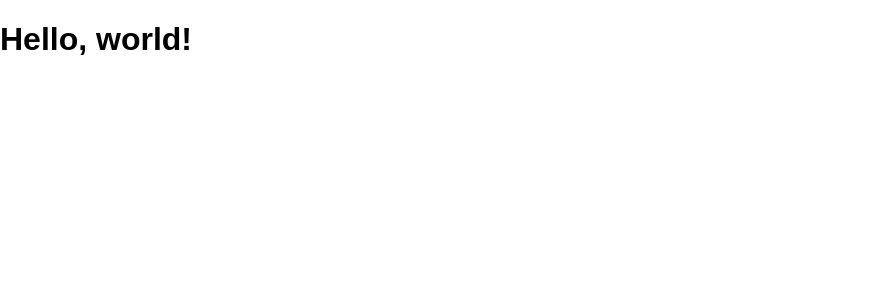
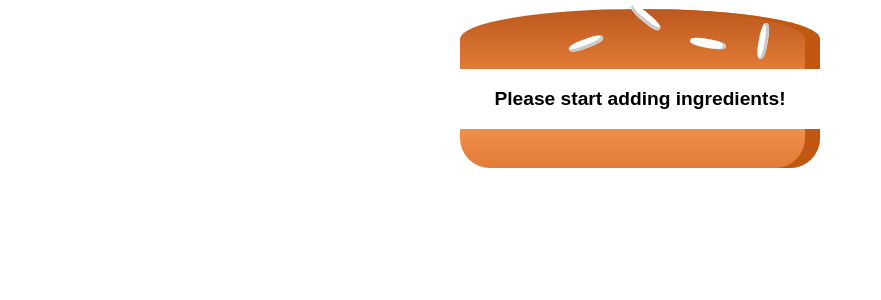
Before and after one commit to azat-nasyrov-dev/burger-app, a React (Create React App) app: page / in a window 1280 px wide. Shown: the top 300 px of the page, without its empty margins (0-881 px from the left). Built offline with nearby package versions, Linux system fonts and the light colour scheme.

Commit message:
Created the initial structure of the project, added the initial state of the application using the useState hook, also added several components and styles to them

```diff
--- a/src/App.js
+++ b/src/App.js
@@ -1,11 +1,8 @@
 import React from 'react';
+import BurgerBuilder from "./containers/BurgerBuilder/BurgerBuilder";
 
-const App = () => {
-  return (
-    <div>
-      <h1>Hello, world!</h1>
-    </div>
-  );
-};
+const App = () => (
+  <BurgerBuilder/>
+);
 
 export default App;
--- /dev/null
+++ b/src/components/Burger/BuildControls/BuildControls.js
@@ -0,0 +1,11 @@
+import React from 'react';
+
+const BuildControls = props => {
+  return (
+    <div>
+
+    </div>
+  );
+};
+
+export default BuildControls;
--- /dev/null
+++ b/src/components/Burger/Burger.css
@@ -0,0 +1,30 @@
+.Burger {
+    width: 100%;
+    margin: auto;
+    height: 250px;
+    overflow: auto;
+    text-align: center;
+    font-weight: bold;
+    font-size: 1.2rem;
+}
+
+@media (min-width: 1000px) and (min-height: 700px) {
+    .Burger {
+        width: 700px;
+        height: 600px;
+    }
+}
+
+@media (min-width: 500px) and (min-width: 401px) {
+    .Burger {
+        width: 450px;
+        height: 300px;
+    }
+}
+
+@media (min-width: 500px) and (max-height: 400px) {
+    .Burger {
+        width: 350px;
+        height: 200px;
+    }
+}
--- /dev/null
+++ b/src/components/Burger/Burger.js
@@ -0,0 +1,29 @@
+import React from 'react';
+import './Burger.css';
+import Ingredient from "./Ingredient/Ingredient";
+
+const Burger = ({ingredients}) => {
+  const ingredientKeys = Object.keys(ingredients);
+  let ingList = [];
+
+  ingredientKeys.forEach(igKey => {
+    const amount = ingredients[igKey];
+    for (let i = 0; i < amount; i++) {
+      ingList.push(<Ingredient key={igKey + i} type={igKey}/>);
+    }
+  });
+
+  if (ingList.length === 0) {
+    ingList = <p>Please start adding ingredients!</p>;
+  }
+
+  return (
+    <div className="Burger">
+      <Ingredient type="bread-top"/>
+      {ingList}
+      <Ingredient type="bread-bottom"/>
+    </div>
+  )
+};
+
+export default Burger;
--- /dev/null
+++ b/src/components/Burger/Ingredient/Ingredient.css
@@ -0,0 +1,112 @@
+.BreadBottom {
+    height: 13%;
+    width: 80%;
+    background: linear-gradient(#F08E4A, #e27b36);
+    border-radius: 0 0 30px 30px;
+    box-shadow: inset -15px 0 #c15711;
+    margin: 2% auto;
+}
+
+.BreadTop {
+    height: 20%;
+    width: 80%;
+    background: linear-gradient(#bc581e, #e27b36);
+    border-radius: 50% 50% 0 0;
+    box-shadow: inset -15px 0 #c15711;
+    margin: 2% auto;
+    position: relative;
+}
+
+.Seeds1 {
+    width: 10%;
+    height: 15%;
+    position: absolute;
+    background-color: white;
+    left: 30%;
+    top: 50%;
+    border-radius: 40%;
+    transform: rotate(-20deg);
+    box-shadow: inset -2px -3px #c9c9c9;
+}
+
+.Seeds1:after {
+    content: "";
+    width: 100%;
+    height: 100%;
+    position: absolute;
+    background-color: white;
+    left: 180%;
+    top: -50%;
+    border-radius: 40%;
+    transform: rotate(60deg);
+    box-shadow: inset -1px -3px #c9c9c9;
+}
+
+.Seeds1:before {
+    content: "";
+    width: 100%;
+    height: 100%;
+    position: absolute;
+    background-color: white;
+    left: 180%;
+    top: -50%;
+    border-radius: 40%;
+    transform: rotate(60deg);
+    box-shadow: inset -1px -3px #c9c9c9;
+}
+
+.Seeds2 {
+    width: 10%;
+    height: 15%;
+    position: absolute;
+    background-color: white;
+    left: 64%;
+    top: 50%;
+    border-radius: 40%;
+    transform: rotate(10deg);
+    box-shadow: inset -3px 0 #c9c9c9;
+}
+
+.Seeds2:before {
+    content: "";
+    width: 100%;
+    height: 100%;
+    position: absolute;
+    background-color: white;
+    left: 150%;
+    top: -130%;
+    border-radius: 40%;
+    transform: rotate(90deg);
+    box-shadow: inset 1px 3px #c9c9c9;
+}
+
+.Meat {
+    width: 80%;
+    height: 8%;
+    background: linear-gradient(#7f3608, #702e05);
+    margin: 2% auto;
+    border-radius: 15px;
+}
+
+.Cheese {
+    width: 90%;
+    height: 4.5%;
+    margin: 2% auto;
+    background: linear-gradient(#f4d004, #d6bb22);
+    border-radius: 20px;
+}
+
+.Salad {
+    width: 85%;
+    height: 7%;
+    margin: 2% auto;
+    background: linear-gradient(#228c1d, #91ce50);
+    border-radius: 20px;
+}
+
+.Bacon {
+    width: 80%;
+    height: 3%;
+    background: linear-gradient(#bf3813, #c45e38);
+    margin: 2% auto;
+}
--- /dev/null
+++ b/src/components/Burger/Ingredient/Ingredient.js
@@ -0,0 +1,28 @@
+import React from 'react';
+import './Ingredient.css';
+
+const Ingredient = ({type}) => {
+  switch (type) {
+    case 'bread-top':
+      return (
+        <div className="BreadTop">
+          <div className="Seeds1"/>
+          <div className="Seeds2"/>
+        </div>
+      )
+    case 'meat':
+      return <div className="Meat"/>;
+    case 'cheese':
+      return <div className="Cheese"/>;
+    case 'salad':
+      return <div className="Salad"/>;
+    case 'bacon':
+      return <div className="Bacon"/>;
+    case 'bread-bottom':
+      return <div className="BreadBottom"/>;
+    default:
+      return null;
+  }
+};
+
+export default Ingredient;
--- /dev/null
+++ b/src/containers/BurgerBuilder/BurgerBuilder.js
@@ -0,0 +1,21 @@
+import React, {useState} from 'react';
+import Burger from "../../components/Burger/Burger";
+import BuildControls from "../../components/Burger/BuildControls/BuildControls";
+
+const BurgerBuilder = () => {
+  const [ingredients, setIngredients] = useState({
+    salad: 0,
+    bacon: 0,
+    cheese: 0,
+    meat: 0
+  });
+
+  return (
+    <>
+      <Burger ingredients={ingredients}/>
+      <BuildControls ingredients={ingredients}/>
+    </>
+  );
+};
+
+export default BurgerBuilder;
```
